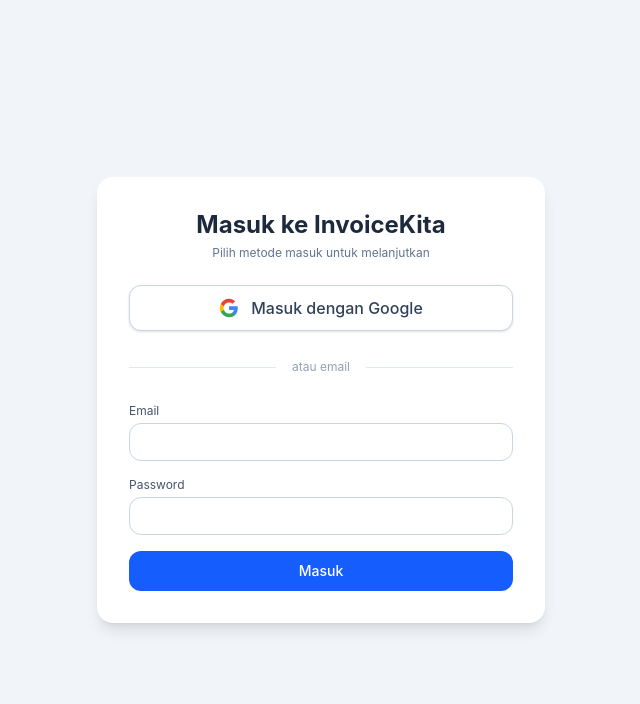
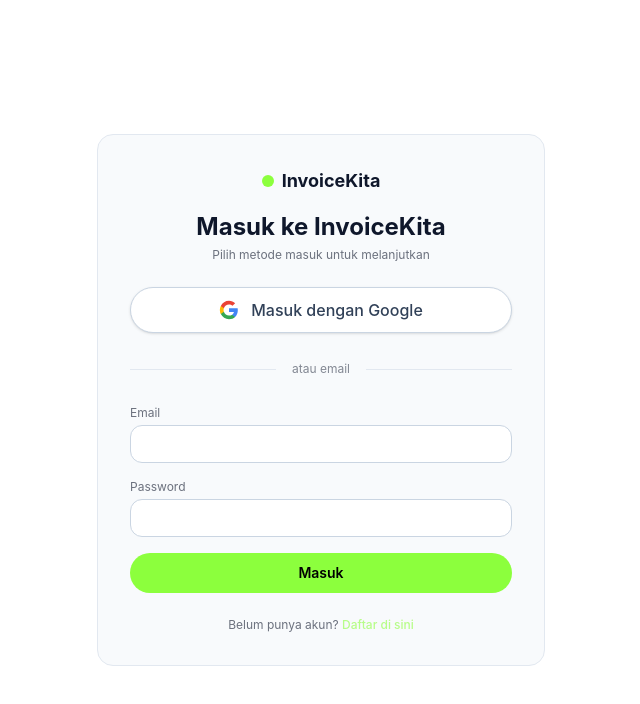
Before and after one commit to adammaulanaa445/Project-Invoice, a SvelteKit app in the folder invoice-app/: page /login in a window 1280 px wide. Shown: the top 704 px of the page, without its empty margins (319-959 px from the left). Built offline with nearby package versions, Linux system fonts and the light colour scheme.

Commit message:
login register

```diff
--- a/invoice-app/src/routes/login/+page.svelte
+++ b/invoice-app/src/routes/login/+page.svelte
@@ -43,15 +43,20 @@
   }
 </script>
 
-<main class="min-h-screen bg-slate-100 flex items-center justify-center p-4">
-  <div class="bg-white rounded-2xl shadow-lg p-8 w-full max-w-md space-y-6">
+<main class="min-h-screen bg-white dark:bg-black text-slate-900 dark:text-white flex items-center justify-center p-4 transition-colors">
+  <div class="rounded-2xl border border-slate-200 dark:border-white/10 bg-slate-50 dark:bg-[#111] p-8 w-full max-w-md space-y-6">
+
     <div class="text-center">
-      <h1 class="text-2xl font-bold text-slate-800">Masuk ke InvoiceKita</h1>
-      <p class="text-xs text-slate-500 mt-1">Pilih metode masuk untuk melanjutkan</p>
+      <a href="/" class="inline-flex items-center gap-2 font-bold text-lg mb-4">
+        <span class="w-3 h-3 rounded-full" style="background:#8CFF3D"></span>
+        InvoiceKita
+      </a>
+      <h1 class="text-2xl font-bold">Masuk ke InvoiceKita</h1>
+      <p class="text-xs opacity-60 mt-1">Pilih metode masuk untuk melanjutkan</p>
     </div>
 
     {#if errorMsg}
-      <div class="bg-red-100 border border-red-200 text-red-600 text-sm p-3 rounded-lg text-center">
+      <div class="bg-red-500/10 border border-red-500/30 text-red-500 text-sm p-3 rounded-lg text-center">
         {errorMsg}
       </div>
     {/if}
@@ -60,7 +65,7 @@
     <button
       onclick={loginWithGoogle}
       type="button"
-      class="w-full flex items-center justify-center gap-3 bg-white border border-slate-300 hover:bg-slate-50 text-slate-700 font-medium py-2.5 rounded-xl transition-colors shadow-sm"
+      class="w-full flex items-center justify-center gap-3 bg-white dark:bg-white border border-slate-300 hover:bg-slate-50 text-slate-700 font-medium py-2.5 rounded-full transition-colors shadow-sm"
     >
       <svg class="w-5 h-5" viewBox="0 0 24 24">
         <path fill="#4285F4" d="M22.56 12.25c0-.78-.07-1.53-.2-2.25H12v4.26h5.92c-.26 1.37-1.04 2.53-2.21 3.31v2.77h3.57c2.08-1.92 3.28-4.74 3.28-8.09z"/>
@@ -72,42 +77,49 @@
     </button>
 
     <div class="relative flex py-1 items-center">
-      <div class="flex-grow border-t border-slate-200"></div>
-      <span class="flex-shrink mx-4 text-xs text-slate-400">atau email</span>
-      <div class="flex-grow border-t border-slate-200"></div>
+      <div class="flex-grow border-t border-slate-200 dark:border-white/10"></div>
+      <span class="flex-shrink mx-4 text-xs opacity-50">atau email</span>
+      <div class="flex-grow border-t border-slate-200 dark:border-white/10"></div>
     </div>
 
     <!-- Form Manual (Email & Password) -->
     <form onsubmit={handleLogin} class="space-y-4">
       <div>
-        <label for="email" class="block text-xs text-slate-600 mb-1">Email</label>
+        <label for="email" class="block text-xs opacity-60 mb-1">Email</label>
         <input
           id="email"
           type="email"
           bind:value={email}
           required
-          class="w-full border border-slate-300 rounded-xl px-3 py-2 text-sm focus:outline-none focus:ring-2 focus:ring-blue-500"
+          class="w-full border border-slate-300 dark:border-white/10 bg-white dark:bg-[#161616] rounded-xl px-3 py-2 text-sm focus:outline-none focus:ring-2"
+          style="--tw-ring-color:#8CFF3D"
         />
       </div>
 
       <div>
-        <label for="password" class="block text-xs text-slate-600 mb-1">Password</label>
+        <label for="password" class="block text-xs opacity-60 mb-1">Password</label>
         <input
           id="password"
           type="password"
           bind:value={password}
           required
-          class="w-full border border-slate-300 rounded-xl px-3 py-2 text-sm focus:outline-none focus:ring-2 focus:ring-blue-500"
+          class="w-full border border-slate-300 dark:border-white/10 bg-white dark:bg-[#161616] rounded-xl px-3 py-2 text-sm focus:outline-none focus:ring-2"
+          style="--tw-ring-color:#8CFF3D"
         />
       </div>
 
       <button
         type="submit"
         disabled={loading}
-        class="w-full bg-blue-600 hover:bg-blue-700 text-white font-medium py-2.5 rounded-xl transition-colors text-sm disabled:opacity-50"
+        class="w-full text-black font-semibold py-2.5 rounded-full transition-colors text-sm disabled:opacity-50"
+        style="background:#8CFF3D"
       >
         {loading ? 'Memproses...' : 'Masuk'}
       </button>
     </form>
+
+    <p class="text-center text-xs opacity-60">
+      Belum punya akun? <a href="/register" class="font-medium hover:underline" style="color:#8CFF3D">Daftar di sini</a>
+    </p>
   </div>
 </main>
--- a/invoice-app/src/routes/templates/+page.svelte
+++ b/invoice-app/src/routes/templates/+page.svelte
@@ -38,39 +38,39 @@
   import InvoiceSidebarBiru from '$lib/components/invoices/InvoiceSidebarBiru.svelte';
 
   const templates = [
-    { nameKey: 'tpl1_name', descKey: 'tpl1_desc', component: Invoice01Neat },
-    { nameKey: 'tpl2_name', descKey: 'tpl2_desc', component: Invoice02Corporate },
-    { nameKey: 'tpl3_name', descKey: 'tpl3_desc', component: Invoice03BoldBand },
-    { nameKey: 'tpl4_name', descKey: 'tpl4_desc', component: Invoice04Gradient },
-    { nameKey: 'tpl5_name', descKey: 'tpl5_desc', component: Invoice05DarkStudio },
-    { nameKey: 'tpl6_name', descKey: 'tpl6_desc', component: Invoice06Luxury },
-    { nameKey: 'tpl7_name', descKey: 'tpl7_desc', component: Invoice07Asymmetric },
-    { nameKey: 'tpl8_name', descKey: 'tpl8_desc', component: Invoice08NatureEco },
-    { nameKey: 'tpl9_name', descKey: 'tpl9_desc', component: Invoice09TechStartup },
-    { nameKey: 'tpl10_name', descKey: 'tpl10_desc', component: Invoice10Freelance },
-    { nameKey: 'tpl11_name', descKey: 'tpl11_desc', component: InvoiceBoldTypography },
-    { nameKey: 'tpl12_name', descKey: 'tpl12_desc', component: InvoiceDarkTech },
-    { nameKey: 'tpl13_name', descKey: 'tpl13_desc', component: InvoiceEditorialKoran },
-    { nameKey: 'tpl14_name', descKey: 'tpl14_desc', component: InvoiceEleganEmas },
-    { nameKey: 'tpl15_name', descKey: 'tpl15_desc', component: InvoiceGradientVibrant },
-    { nameKey: 'tpl16_name', descKey: 'tpl16_desc', component: InvoiceKlasikFormal },
-    { nameKey: 'tpl17_name', descKey: 'tpl17_desc', component: InvoiceKorporatBiru },
-    { nameKey: 'tpl18_name', descKey: 'tpl18_desc', component: InvoiceModernMinimalis },
-    { nameKey: 'tpl19_name', descKey: 'tpl19_desc', component: InvoiceNordicEarthy },
-    { nameKey: 'tpl20_name', descKey: 'tpl20_desc', component: InvoicePastelPlayful },
-    { nameKey: 'tpl21_name', descKey: 'tpl21_desc', component: InvoiceRetroVintage },
-    { nameKey: 'tpl22_name', descKey: 'tpl22_desc', component: InvoiceTechSaaS },
-    { nameKey: 'tpl23_name', descKey: 'tpl23_desc', component: InvoiceCurvedTeal },
-    { nameKey: 'tpl24_name', descKey: 'tpl24_desc', component: InvoicePixelReceipt },
-    { nameKey: 'tpl25_name', descKey: 'tpl25_desc', component: InvoiceLedgerKlasik },
-    { nameKey: 'tpl26_name', descKey: 'tpl26_desc', component: InvoiceSwissGrid },
-    { nameKey: 'tpl27_name', descKey: 'tpl27_desc', component: InvoiceMotifWarm },
-    { nameKey: 'tpl28_name', descKey: 'tpl28_desc', component: InvoiceMinimalisMono },
-    { nameKey: 'tpl29_name', descKey: 'tpl29_desc', component: InvoiceStudioHitam },
-    { nameKey: 'tpl30_name', descKey: 'tpl30_desc', component: InvoiceBrutalistBracket },
-    { nameKey: 'tpl31_name', descKey: 'tpl31_desc', component: InvoiceEditorialMerah },
-    { nameKey: 'tpl32_name', descKey: 'tpl32_desc', component: InvoiceSidebarBiru },
-  ];
+    { component: Invoice01Neat },
+    { component: Invoice02Corporate },
+    { component: Invoice03BoldBand },
+    { component: Invoice04Gradient },
+    { component: Invoice05DarkStudio },
+    { component: Invoice06Luxury },
+    { component: Invoice07Asymmetric },
+    { component: Invoice08NatureEco },
+    { component: Invoice09TechStartup },
+    { component: Invoice10Freelance },
+    { component: InvoiceBoldTypography },
+    { component: InvoiceDarkTech },
+    { component: InvoiceEditorialKoran },
+    { component: InvoiceEleganEmas },
+    { component: InvoiceGradientVibrant },
+    { component: InvoiceKlasikFormal },
+    { component: InvoiceKorporatBiru },
+    { component: InvoiceModernMinimalis },
+    { component: InvoiceNordicEarthy },
+    { component: InvoicePastelPlayful },
+    { component: InvoiceRetroVintage },
+    { component: InvoiceTechSaaS },
+    { component: InvoiceCurvedTeal },
+    { component: InvoicePixelReceipt },
+    { component: InvoiceLedgerKlasik },
+    { component: InvoiceSwissGrid },
+    { component: InvoiceMotifWarm },
+    { component: InvoiceMinimalisMono },
+    { component: InvoiceStudioHitam },
+    { component: InvoiceBrutalistBracket },
+    { component: InvoiceEditorialMerah },
+    { component: InvoiceSidebarBiru },
+];
 
   function useTemplate(index) {
     goto(`/editor?template=${index}`);
```
